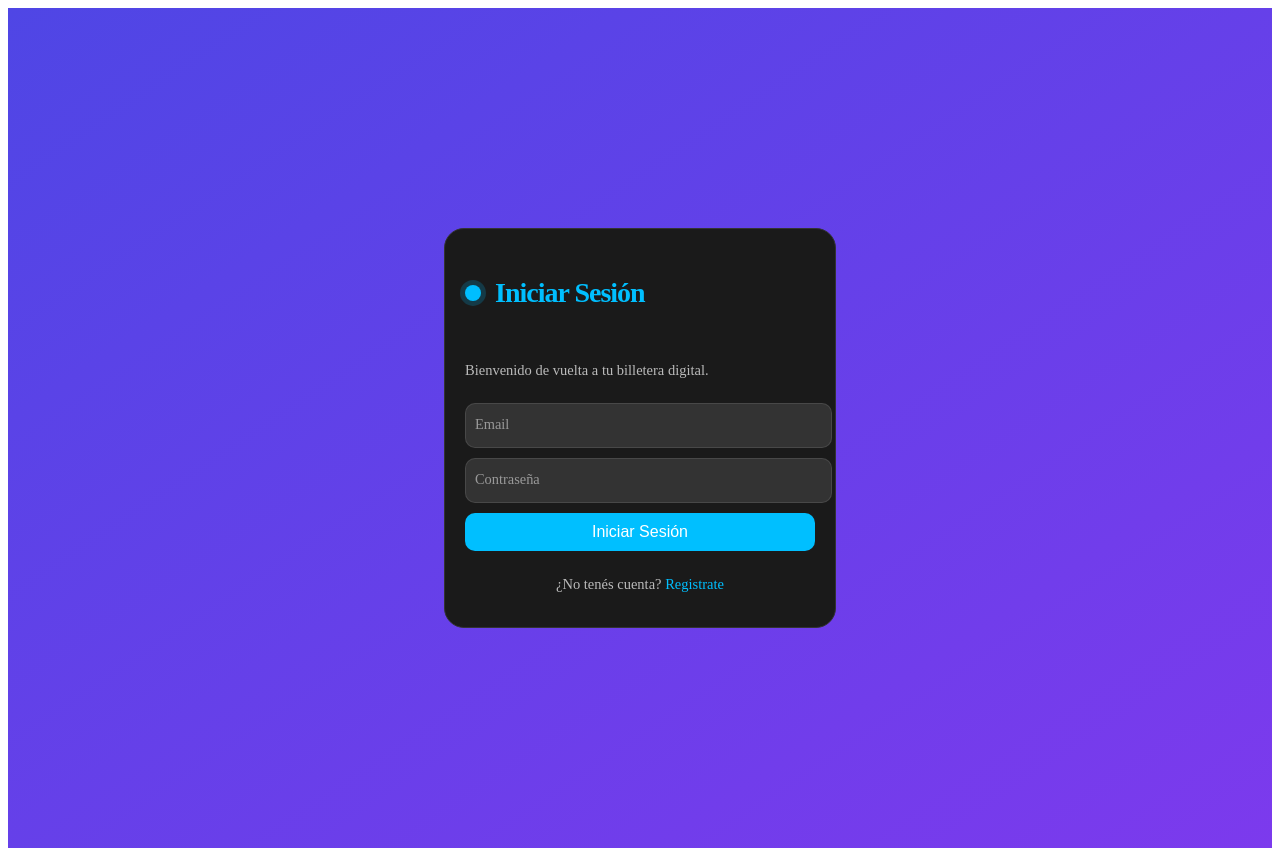
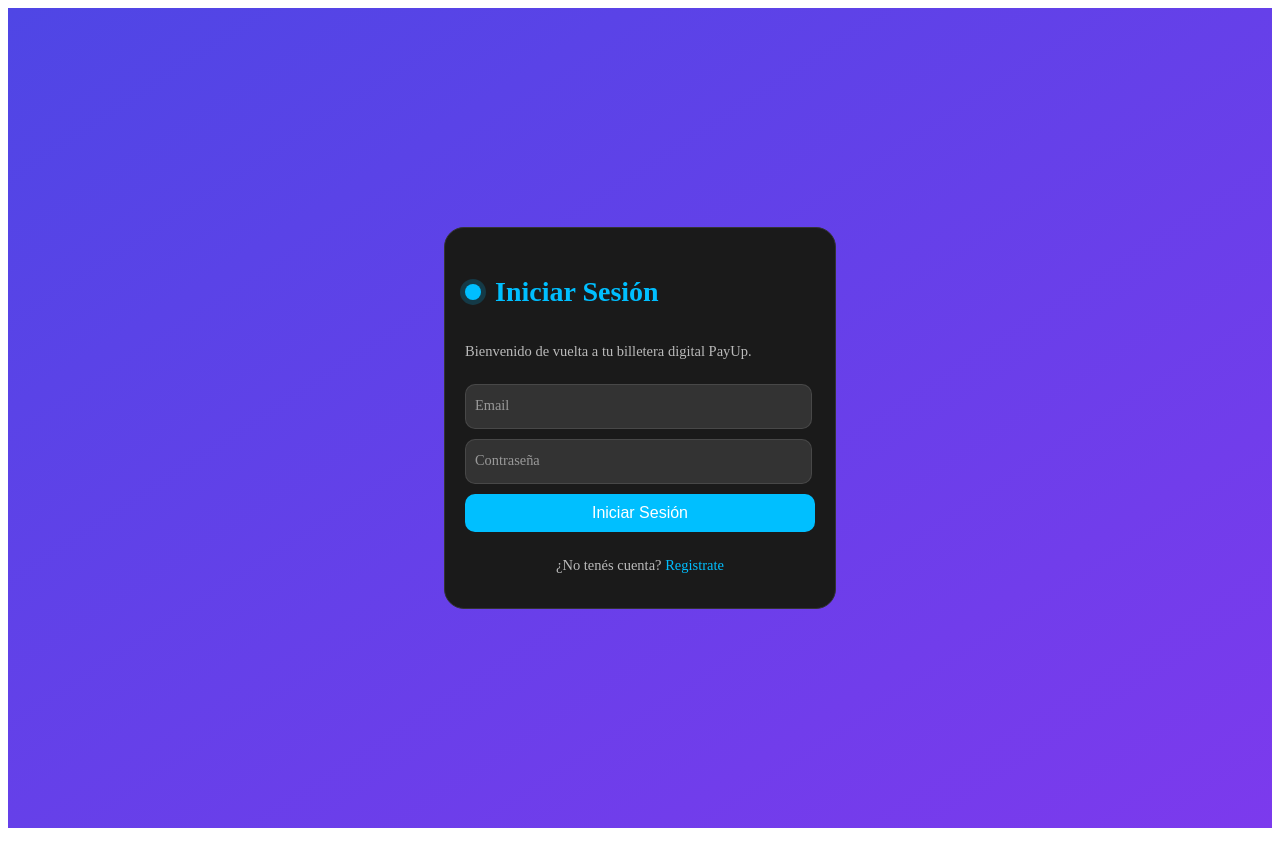
Before and after one commit to ezequielrickert/payup, a React (Create React App) app in the folder web/: page / in a window 1280 px wide. Both pictures are taken after a click on the button "Cerrar sesión". Built offline with nearby package versions, Linux system fonts and the light colour scheme.

Commit message:
fix texts and inputs dispositions

```diff
--- a/web/src/components/screens/Login.tsx
+++ b/web/src/components/screens/Login.tsx
@@ -49,7 +49,7 @@ export const LoginScreen: React.FC<LoginScreenProps> = ({
     <StyledWrapper>
       <form className="form" onSubmit={handleSubmit}>
         <p className="title">Iniciar Sesión</p>
-        <p className="message">Bienvenido de vuelta a tu billetera digital.</p>
+        <p className="message">Bienvenido de vuelta a tu billetera digital PayUp.</p>
 
         <label>
           <input
@@ -92,7 +92,7 @@ const StyledWrapper = styled.div`
   align-items: center;
   justify-content: center;
   background: linear-gradient(to bottom right, #4F46E5, #7C3AED);
-  padding: 20px;
+  padding: 10px;
 
   .form {
     display: flex;
@@ -111,11 +111,11 @@ const StyledWrapper = styled.div`
   .title {
     font-size: 28px;
     font-weight: 600;
-    letter-spacing: -1px;
     position: relative;
     display: flex;
     align-items: center;
     padding-left: 30px;
+    margin-bottom: 10px;
     color: #00bfff;
   }
 
@@ -169,7 +169,7 @@ const StyledWrapper = styled.div`
   .form label .input {
     background-color: #333;
     color: #fff;
-    width: 100%;
+    width: calc(100% - 20px);
     padding: 20px 05px 05px 10px;
     outline: 0;
     border: 1px solid rgba(105, 105, 105, 0.397);
@@ -210,7 +210,6 @@ const StyledWrapper = styled.div`
     border-radius: 10px;
     color: #fff;
     font-size: 16px;
-    transform: .3s ease;
     background-color: #00bfff;
   }
 
--- a/web/src/components/screens/SignUp.tsx
+++ b/web/src/components/screens/SignUp.tsx
@@ -75,7 +75,7 @@ export const SignUpScreen: React.FC<SignUpScreenProps> = ({
     <StyledWrapper>
       <form className="form" onSubmit={handleSubmit}>
         <p className="title">Registro</p>
-        <p className="message">Registrate ahora y obtené acceso completo a nuestra app.</p>
+        <p className="message">Registrate ahora y obtené acceso completo a PayUp.</p>
 
         <div className="flex">
           <label>
@@ -178,11 +178,11 @@ const StyledWrapper = styled.div`
   .title {
     font-size: 28px;
     font-weight: 600;
-    letter-spacing: -1px;
     position: relative;
     display: flex;
     align-items: center;
     padding-left: 30px;
+    margin-bottom: 10px;
     color: #00bfff;
   }
 
@@ -242,7 +242,7 @@ const StyledWrapper = styled.div`
   .form label .input {
     background-color: #333;
     color: #fff;
-    width: 100%;
+    width: calc(100% - 20px);
     padding: 20px 05px 05px 10px;
     outline: 0;
     border: 1px solid rgba(105, 105, 105, 0.397);
```
